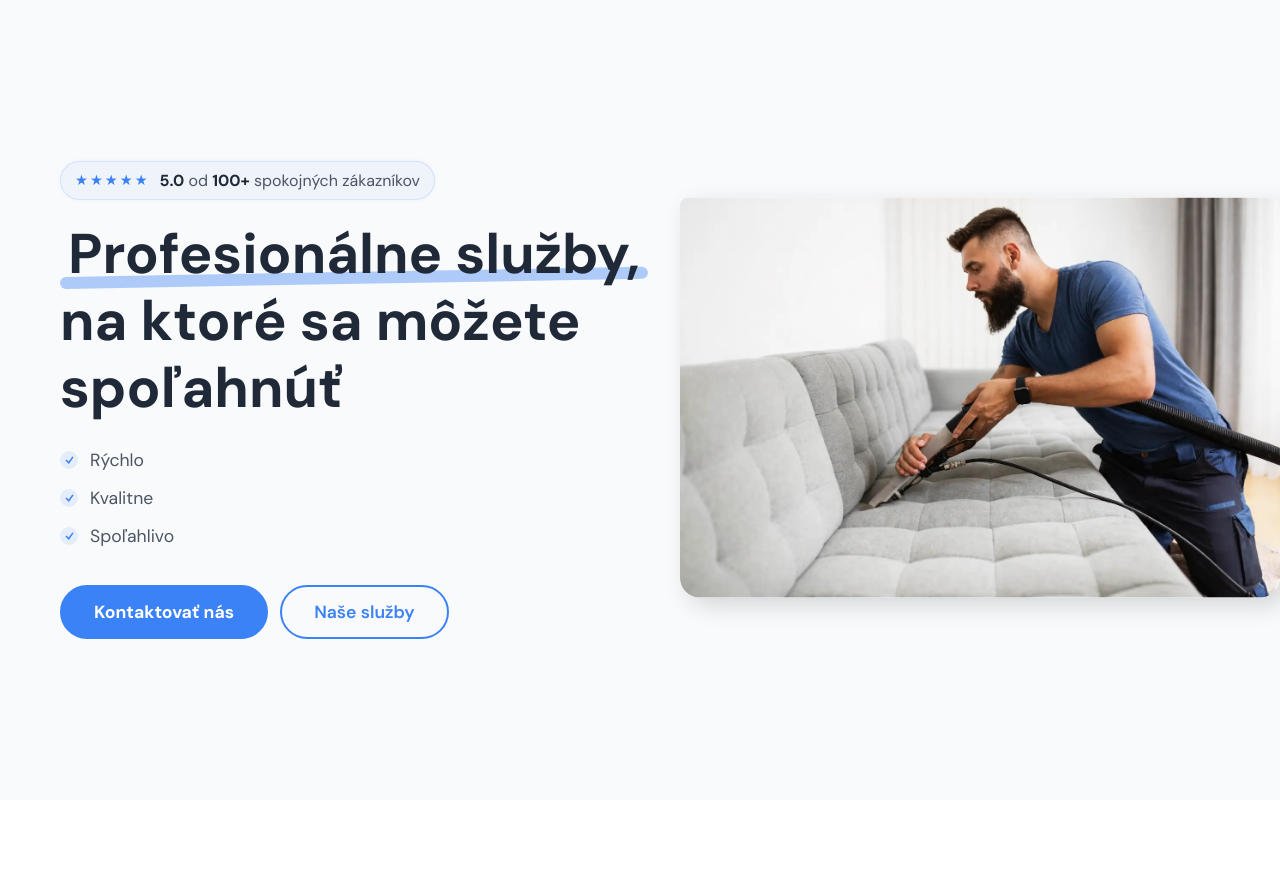
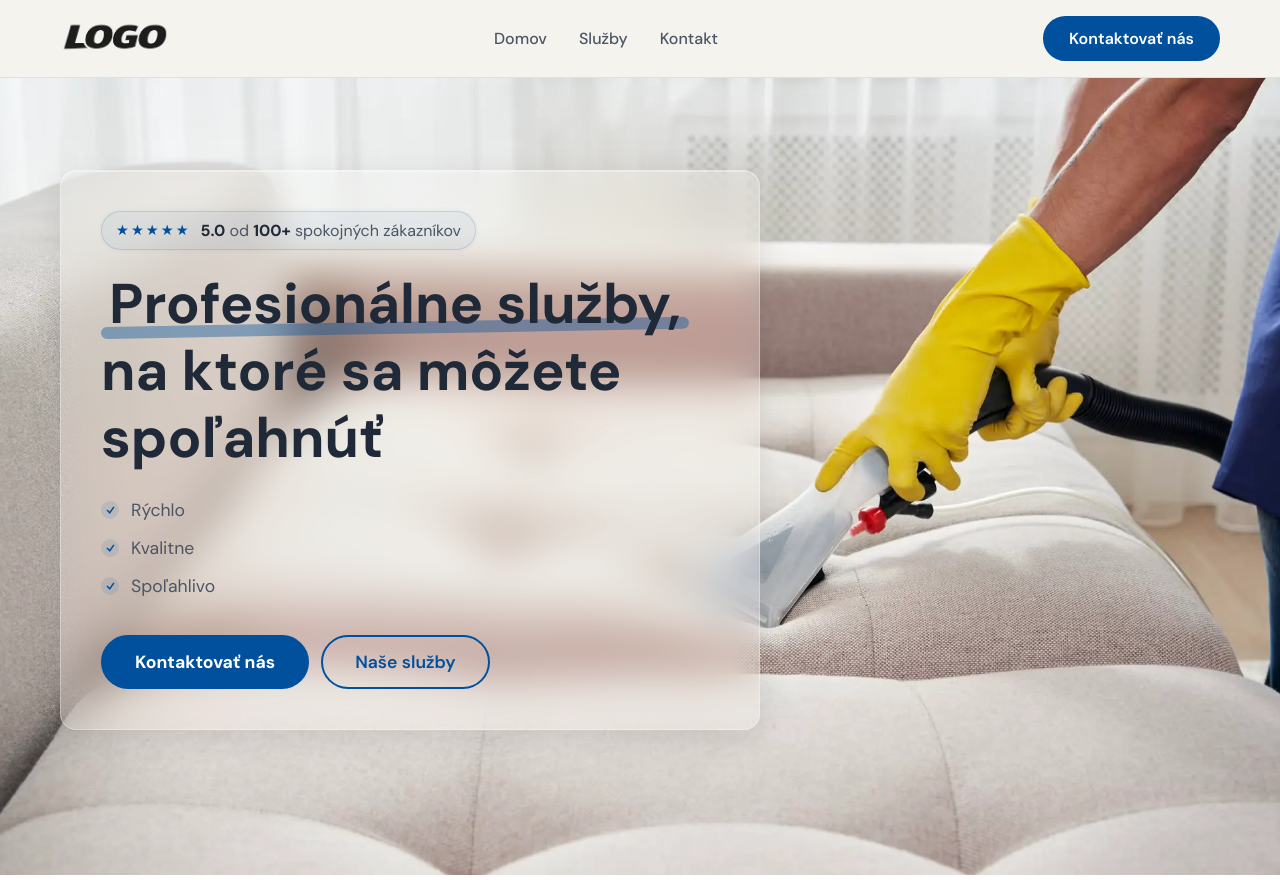
Before and after one commit to MatejHlavac/Template_repo_sevices, a Nuxt app: page / in a window 1280 px wide. Before the commit the page ends 800 px from the top, so only its background shows below. Built offline with nearby package versions, Linux system fonts and the light colour scheme.

Commit message:
Navigacia a hero sekcia
Vytvorenie navigacie a zmena vzhladu hero seckie (zmena obrazku, zmena vzhladu textoveho kontajneru)

```diff
--- a/components/HeroSection.vue
+++ b/components/HeroSection.vue
@@ -1,16 +1,17 @@
 <template>
     <section id="hero">
-        <div class="container">
         <div class="hero-image">
             <NuxtImg
                 src="/images/hero_image.webp"
                 alt="Ukážka profesionálnej práce"
-                    width="1400"
-                    height="933"
+                width="2120"
+                height="1192"
                 loading="eager"
                 format="webp"
             />
         </div>
+        <div class="hero-overlay"></div>
+        <div class="container">
             <div class="hero-texts">
                 <div class="rating">
                     <div class="stars">
@@ -43,39 +44,60 @@
     min-height: 100vh;
     display: flex;
     align-items: center;
-    background-color: #f9fafb;
+    position: relative;
+    overflow: hidden;
+    padding-top: 80px;
+}
+
+.hero-image {
+    position: absolute;
+    top: 75px;
+    left: 0;
+    width: 100%;
+    height: calc(100% - 80px);
+    z-index: 0;
+}
+
+.hero-image img {
+    width: 100%;
+    height: 100%;
+    object-fit: cover;
+}
+
+.hero-overlay {
+    position: absolute;
+    top: 75px;
+    left: 0;
+    width: 100%;
+    height: calc(100% - 80px);
+    background: transparent;
+    z-index: 1;
 }
 
 .container {
     max-width: 1200px;
     width: 100%;
-    margin: 0 auto;
+    margin: 0 auto 0 40px;
     padding: 0 20px;
     position: relative;
+    z-index: 2;
+    display: flex;
+    align-items: center;
+    min-height: 100vh;
 }
 
 .hero-texts {
     position: relative;
-    z-index: 1;
-    max-width: 600px;
-}
-
-.hero-image {
-    position: absolute;
-    right: -40px;
-    top: 50%;
-    transform: translateY(-50%);
-    width: 50%;
-    max-width: 600px;
-    z-index: 0;
-}
-
-.hero-image img {
-    width: 100%;
-    height: auto;
-    border-radius: 8px 8px 20px 20px;
-    object-fit: cover;
-    box-shadow: 8px 8px 24px rgba(0, 0, 0, 0.15);
+    z-index: 3;
+    max-width: 700px;
+    background: rgba(255, 255, 255, 0.25);
+    padding: 40px;
+    border-radius: 16px;
+    backdrop-filter: blur(20px) saturate(180%);
+    -webkit-backdrop-filter: blur(20px) saturate(180%);
+    border: 1px solid rgba(255, 255, 255, 0.3);
+    box-shadow: 0 8px 32px rgba(0, 0, 0, 0.1), inset 0 1px 0 rgba(255, 255, 255, 0.4);
+    margin-top: -60px;
 }
 
 .rating {
@@ -83,12 +105,12 @@
     align-items: center;
     gap: 12px;
     margin-bottom: 20px;
-    background-color: rgba(59, 130, 246, 0.05);
+    background-color: rgba(0, 80, 157, 0.05);
     padding: 8px 14px;
     border-radius: 20px;
     width: fit-content;
-    border: 1px solid rgba(59, 130, 246, 0.15);
-    box-shadow: 0 0 4px rgba(59, 130, 246, 0.08);
+    border: 1px solid rgba(0, 80, 157, 0.15);
+    box-shadow: 0 0 4px rgba(0, 80, 157, 0.08);
 }
 
 .stars {
@@ -97,7 +119,7 @@
 }
 
 .star {
-    color: #3b82f6;
+    color: #00509d;
     font-size: 0.9rem;
     line-height: 1;
 }
@@ -133,7 +155,7 @@
 .hero-texts h1 .title-line.underlined {
     position: relative;
     display: inline-block;
-    background-color: #f9fafb;
+    background-color: transparent;
     padding: 0 8px;
     z-index: 1;
 }
@@ -145,7 +167,7 @@
     left: 0;
     width: 100%;
     height: 12px;
-    background: rgba(59, 130, 246, 0.4);
+    background: rgba(0, 80, 157, 0.4);
     border-radius: 6px;
     transform: rotate(-1deg);
     transform-origin: left center;
@@ -175,7 +197,7 @@
     width: 18px;
     height: 18px;
     border-radius: 50%;
-    background-color: rgba(59, 130, 246, 0.1);
+    background-color: rgba(0, 80, 157, 0.1);
     margin-right: 12px;
     flex-shrink: 0;
     position: relative;
@@ -202,41 +224,58 @@
 }
 
 .hero-texts a.kontakt {
-    background-color: #3b82f6;
+    background-color: #00509d;
     color: white;
-    border: 2px solid #3b82f6;
+    border: 2px solid #00509d;
     border-radius: 30px;
     font-weight: 700;
 }
 
 .hero-texts a.kontakt:hover {
-    background-color: #2563eb;
-    border-color: #2563eb;
+    background-color: #003d7a;
+    border-color: #003d7a;
     transform: translateY(-3px);
-    box-shadow: 0 4px 12px rgba(59, 130, 246, 0.3);
+    box-shadow: 0 4px 12px rgba(0, 80, 157, 0.3);
 }
 
 .hero-texts a.služby {
     background-color: transparent;
-    color: #3b82f6;
-    border: 2px solid #3b82f6;
+    color: #00509d;
+    border: 2px solid #00509d;
     border-radius: 30px;
 }
 
 .hero-texts a.služby:hover {
-    background-color: rgba(59, 130, 246, 0.1);
+    background-color: rgba(0, 80, 157, 0.1);
     transform: translateY(-3px);
-    box-shadow: 0 4px 12px rgba(59, 130, 246, 0.2);
+    box-shadow: 0 4px 12px rgba(0, 80, 157, 0.2);
 }
 
 
 /* Responsive */
 @media (max-width: 768px) {
     #hero {
-        min-height: auto;
-        padding: 40px 0;
+        min-height: 100vh;
     }
 
+    .container {
+        min-height: 100vh;
+        padding: 80px 20px 40px;
+    }
+
+    .hero-texts {
+        padding: 30px 20px;
+        max-width: 100%;
+    }
+
+    .hero-overlay {
+        background: linear-gradient(
+            to bottom,
+            rgba(249, 250, 251, 0.9) 0%,
+            rgba(249, 250, 251, 0.7) 50%,
+            rgba(249, 250, 251, 0.5) 100%
+        );
+    }
 
     .hero-texts h1 {
         font-size: 2rem;
--- /dev/null
+++ b/components/Navigation.vue
@@ -0,0 +1,135 @@
+<template>
+    <nav class="navigation">
+        <div class="container">
+            <div class="nav-content">
+                <div class="logo">
+                    <a href="#hero">
+                        <NuxtImg
+                            src="/images/nav_logo.webp"
+                            alt="Logo"
+                            height="35"
+                            loading="eager"
+                            format="webp"
+                        />
+                    </a>
+                </div>
+                <ul class="nav-links">
+                    <li><a href="#hero">Domov</a></li>
+                    <li><a href="#services">Služby</a></li>
+                    <li><a href="#contact">Kontakt</a></li>
+                </ul>
+                <a href="#contact" class="nav-cta">Kontaktovať nás</a>
+            </div>
+        </div>
+    </nav>
+</template>
+
+<style scoped>
+.navigation {
+    position: fixed;
+    top: 0;
+    left: 0;
+    right: 0;
+    z-index: 1000;
+    background-color: #f4f3ee;
+    backdrop-filter: blur(10px);
+    border-bottom: 1px solid rgba(0, 80, 157, 0.1);
+    padding: 16px 0;
+}
+
+.container {
+    max-width: 1200px;
+    width: 100%;
+    margin: 0 auto;
+    padding: 0 20px;
+}
+
+.nav-content {
+    display: flex;
+    align-items: center;
+    justify-content: space-between;
+}
+
+.logo a {
+    display: inline-block;
+    text-decoration: none;
+    transition: opacity 0.3s ease;
+}
+
+.logo a:hover {
+    opacity: 0.8;
+}
+
+.logo img {
+    height: 35px;
+    width: auto;
+    display: block;
+}
+
+.nav-links {
+    display: flex;
+    list-style: none;
+    gap: 32px;
+    margin: 0;
+    padding: 0;
+}
+
+.nav-links a {
+    color: #4b5563;
+    text-decoration: none;
+    font-weight: 500;
+    font-size: 1rem;
+    transition: color 0.3s ease;
+    position: relative;
+}
+
+.nav-links a:hover {
+    color: #00509d;
+}
+
+.nav-links a::after {
+    content: '';
+    position: absolute;
+    bottom: -4px;
+    left: 0;
+    width: 0;
+    height: 2px;
+    background-color: #00509d;
+    transition: width 0.3s ease;
+}
+
+.nav-links a:hover::after {
+    width: 100%;
+}
+
+.nav-cta {
+    display: inline-block;
+    padding: 10px 24px;
+    background-color: #00509d;
+    color: white;
+    text-decoration: none;
+    border-radius: 30px;
+    font-weight: 600;
+    font-size: 1rem;
+    transition: all 0.3s ease;
+    border: 2px solid #00509d;
+}
+
+.nav-cta:hover {
+    background-color: #003d7a;
+    border-color: #003d7a;
+    transform: translateY(-2px);
+    box-shadow: 0 4px 12px rgba(0, 80, 157, 0.3);
+}
+
+/* Responsive */
+@media (max-width: 768px) {
+    .nav-links {
+        display: none;
+    }
+
+    .nav-content {
+        justify-content: space-between;
+    }
+}
+</style>
--- a/pages/index.vue
+++ b/pages/index.vue
@@ -1,5 +1,6 @@
 <template>
   <main>
+    <Navigation />
     <HeroSection />
   </main>
 </template>
```
Also changed, not shown: public/images/hero_image.webp, public/images/nav_logo.webp (added). Lines whose indentation alone changed are shown as unchanged.
